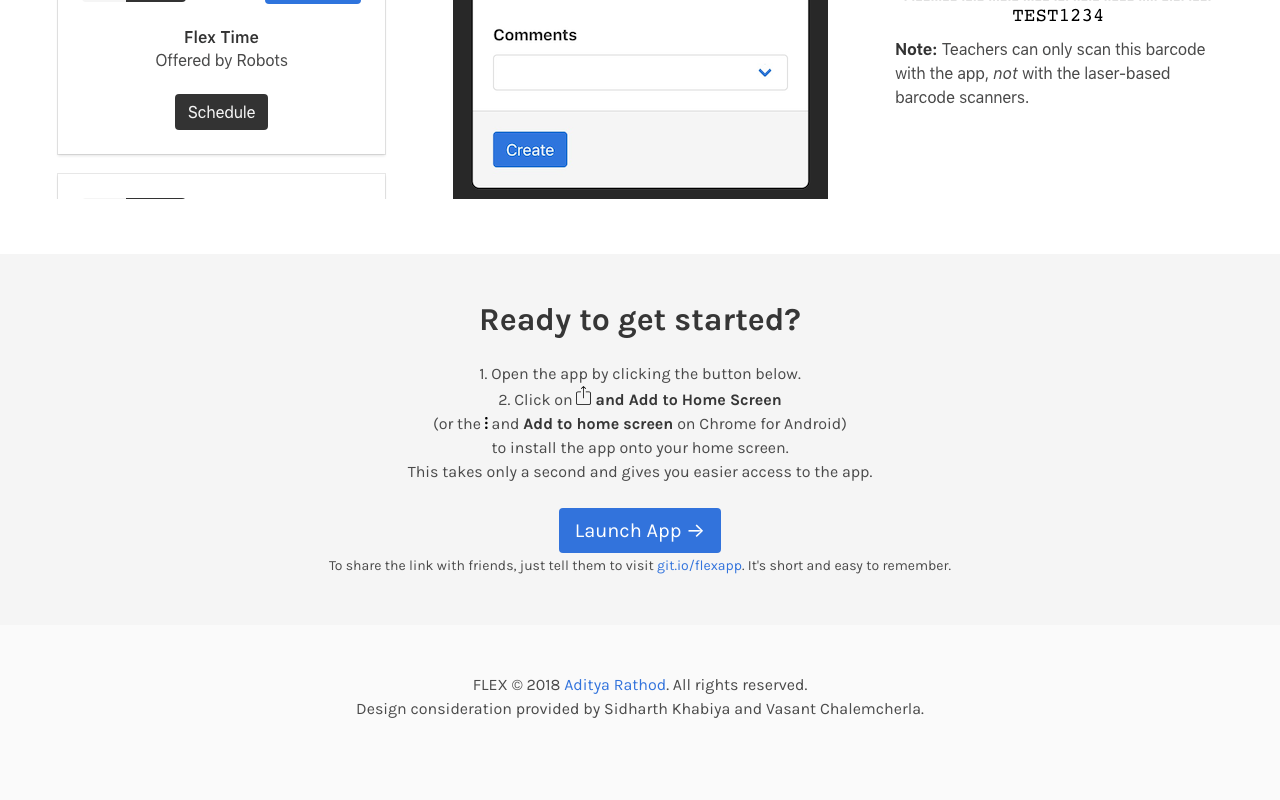
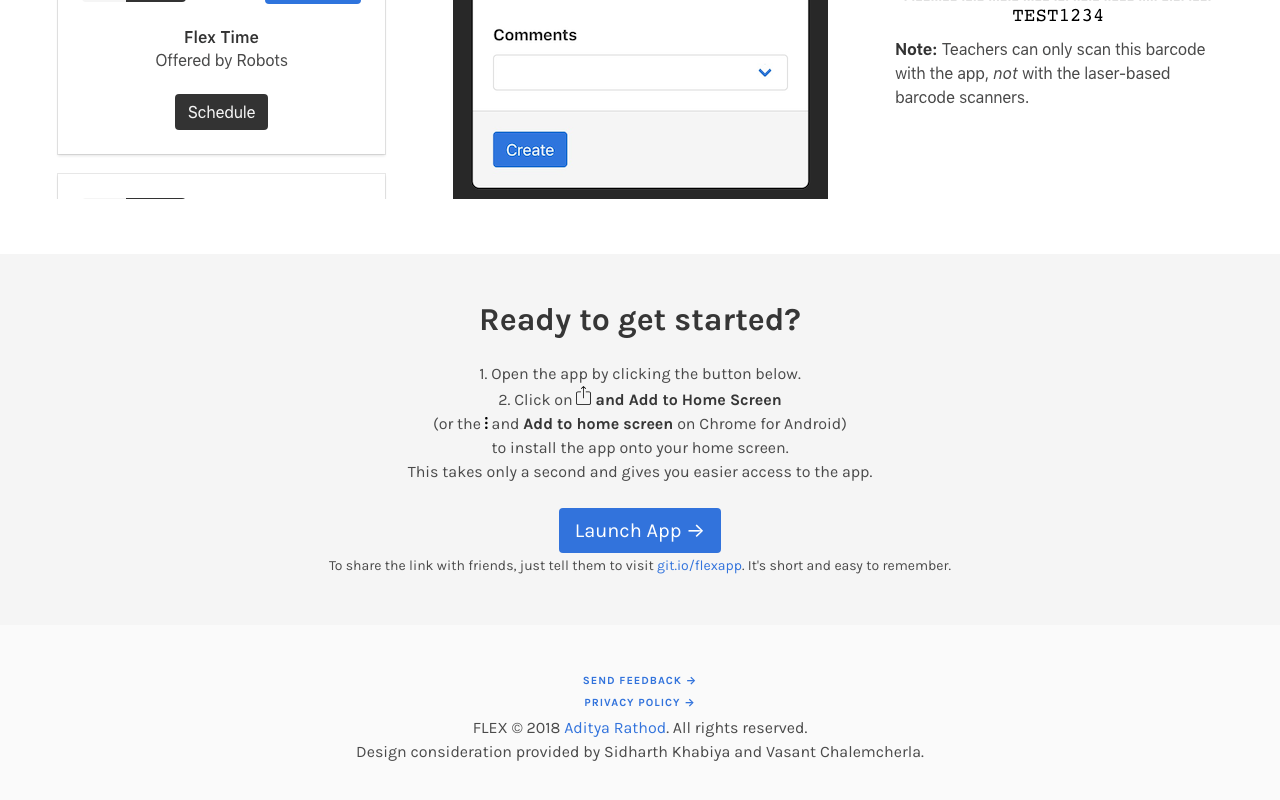
Before and after one commit to adityarathod/flexapp, a plain HTML site: page index.html in a window 1280 px wide. Shown: the part 951-1751 px from the top of the page. Drawn offline with nearby package versions, Linux system fonts and the light colour scheme.

Commit message:
Update index.html

```diff
--- a/index.html
+++ b/index.html
@@ -77,6 +77,9 @@
 		<small>To share the link with friends, just tell them to visit <a href="//git.io/flexapp">git.io/flexapp</a>. It's short and easy to remember.</small>
 	</section>
 	<footer class="footer has-text-centered">
+		<p class="heading" style="font-weight: bold"><a href="https://docs.google.com/forms/d/e/1FAIpQLSfqKsDqbSEO7Dy7JD_PkV9DhsxMYP_9pXj3qM6LRL1emIENgw/viewform?usp=sf_link">Send
+					feedback &rarr;</a></p>
+		<p class="heading" style="font-weight: bold"><a href="privacy.html">Privacy Policy &rarr;</a></p>
 		<p>FLEX &copy; 2018 <a href="/">Aditya Rathod</a>. All rights reserved.</p>
 		<p>Design consideration provided by Sidharth Khabiya and Vasant Chalemcherla.</p>
 	</footer>
```
